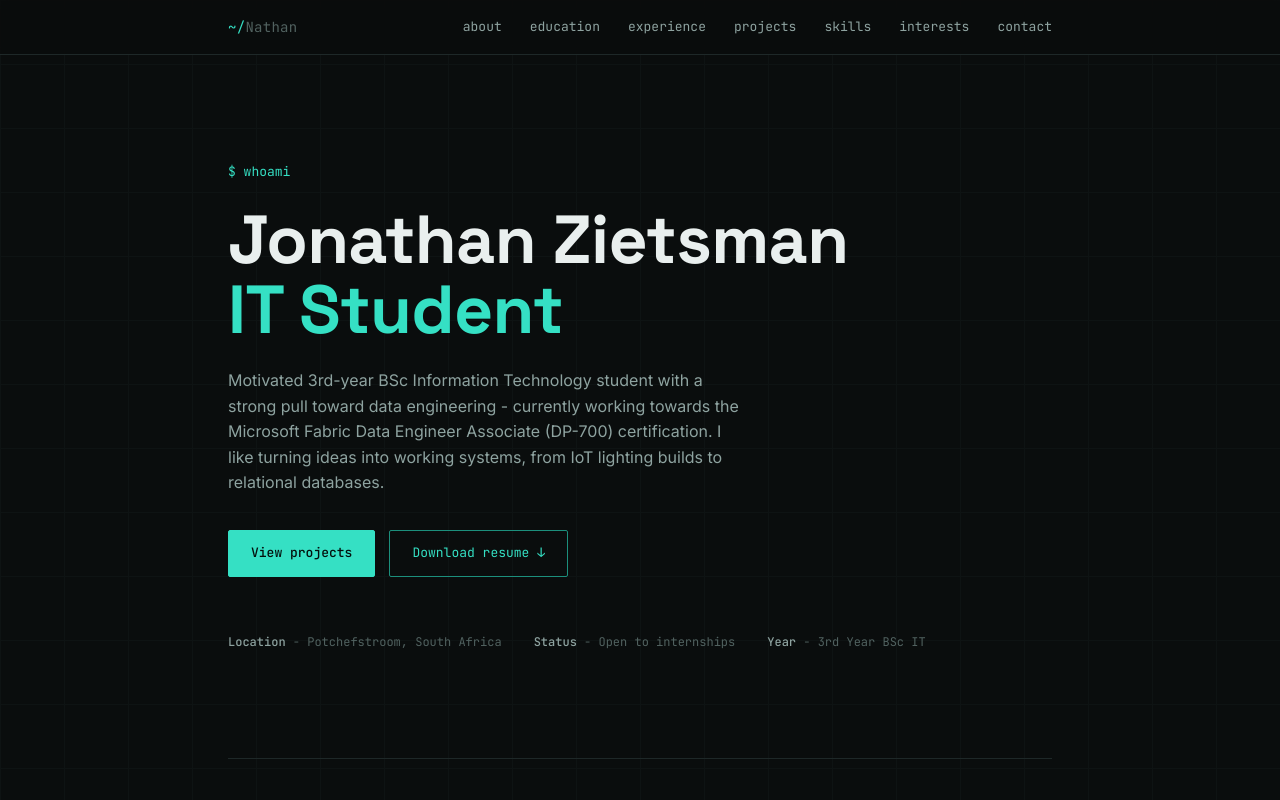
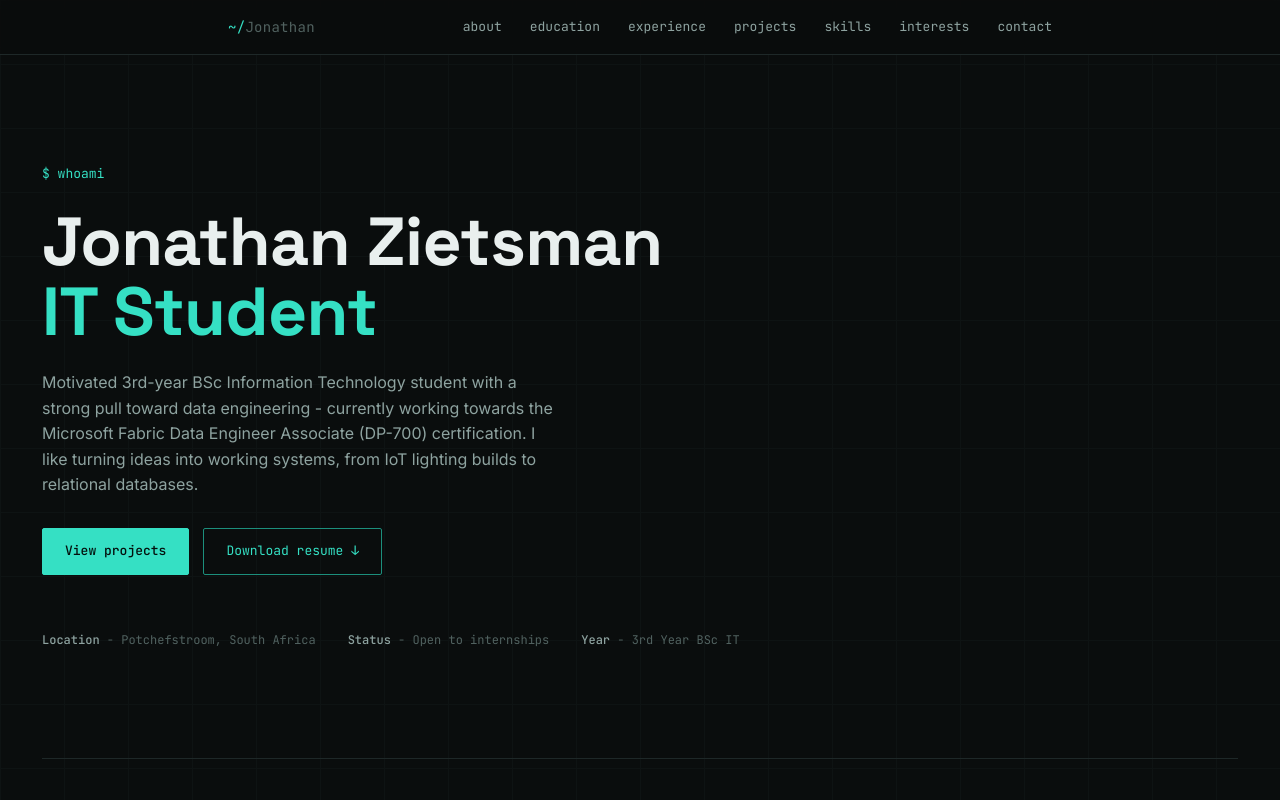
Before and after one commit to NathanFE05/Virtual-Portfolio, a plain HTML site: page index.html in a window 1280 px wide. Shown: the top 800 px of the page. Drawn offline with Linux system fonts and the light colour scheme.

Commit message:
Changed details, added QR

```diff
--- a/index.html
+++ b/index.html
@@ -67,9 +67,9 @@
   }
 
   .wrap{
-    max-width:880px;
+    max-width:1200px;
     margin:0 auto;
-    padding:0 28px;
+    padding:0 2px;
     position:relative;
     z-index:1;
   }
@@ -178,7 +178,7 @@
     display:flex;
     flex-direction:column;
     justify-content:center;
-    padding:60px 0;
+    padding:22px 0;
     border-bottom:1px solid var(--line);
   }
   .hero-tag{
@@ -214,7 +214,7 @@
     max-width:520px;
     color:var(--text-dim);
     font-size:16px;
-    margin-bottom:34px;
+    margin-bottom:30px;
   }
   .hero-actions{
     display:flex;
@@ -457,7 +457,7 @@
 
 <nav>
   <div class="nav-inner">
-    <a href="#top" class="nav-logo">~/<span>Nathan</span></a>
+    <a href="#top" class="nav-logo">~/<span>Jonathan</span></a>
     <button class="nav-toggle" id="navToggle" aria-label="Toggle menu" aria-expanded="false">menu</button>
     <ul class="nav-links" id="navLinks">
       <li><a href="#about">about</a></li>
@@ -642,7 +642,7 @@
     <div class="eyebrow">06 / interests</div>
     <h2>Beyond the classroom screen</h2>
     <p style="color:var(--text-dim); max-width:60ch; margin-bottom:24px;">Current Interests: Software development, Micro-Controllers, 3D Printing with added electronic features, home automation, Gaming server hosting/creating, Projection Mapping, and learning more.</p>
-    <p style="color:var(--text-dim); max-width:60ch; margin-bottom:24px;">Past interests: Game development, Game modification, Website development, Photoshop & Illustrator, Penetration Testing (Linux-based), Mobile App Development (MAUI), Packet Tracing (Cisco Packet Tracer & Wireshark).</p>
+    <p style="color:var(--text-dim); max-width:60ch; margin-bottom:24px;">Past interests: Game development, Game modification, Website development, Photoshop & Illustrator, Penetration Testing (Linux-based), Mobile App Development (MAUI), Packet Tracing/Sniffing (Cisco Packet Tracer & Wireshark).</p>
     <div class="stack" style="margin-bottom:0;">
       <span>Low-power electronics</span>
       <span>Shade tree mechanic</span>
```
Also changed, not shown: VirtualCV_QR.jpeg (added).
